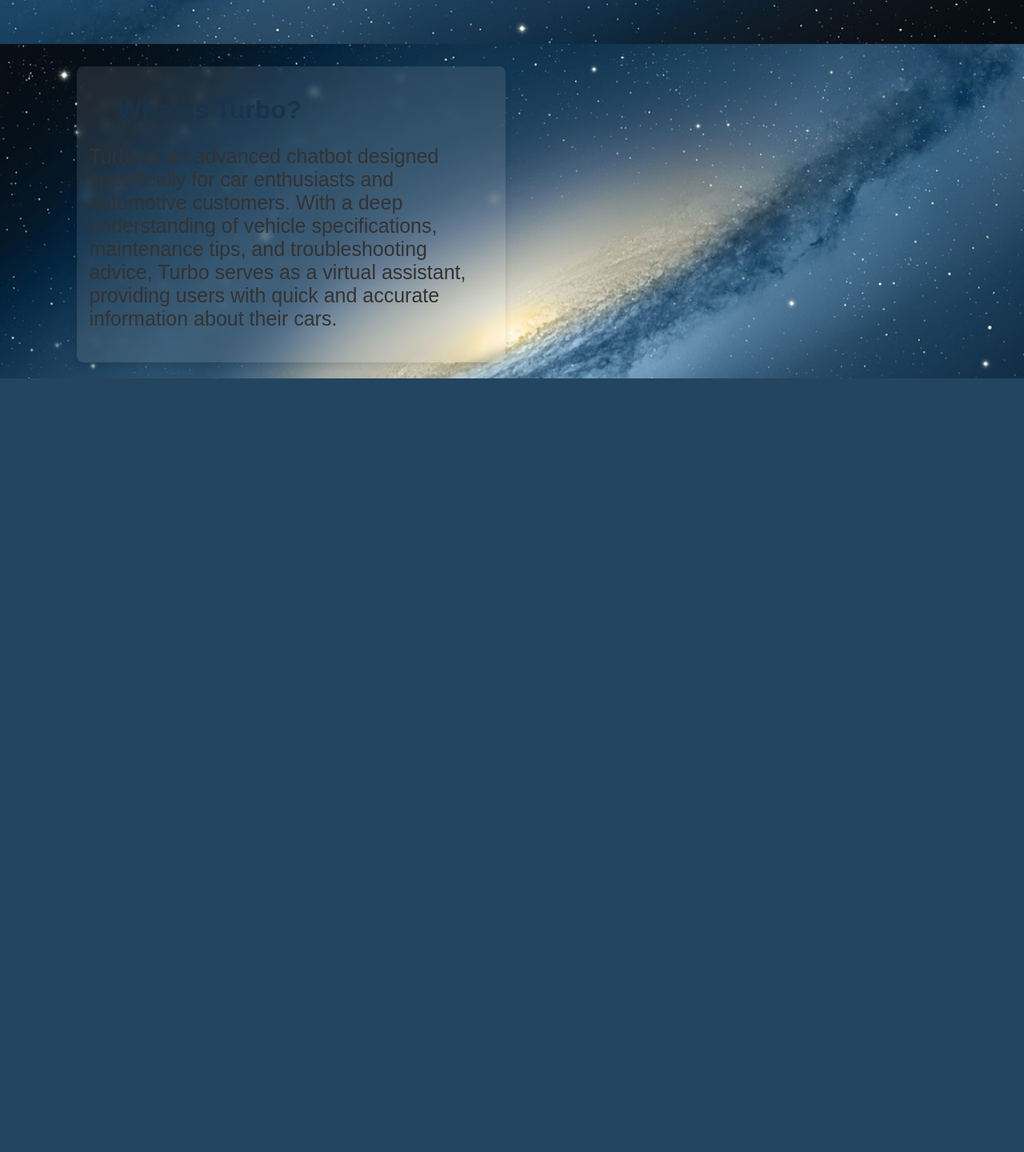
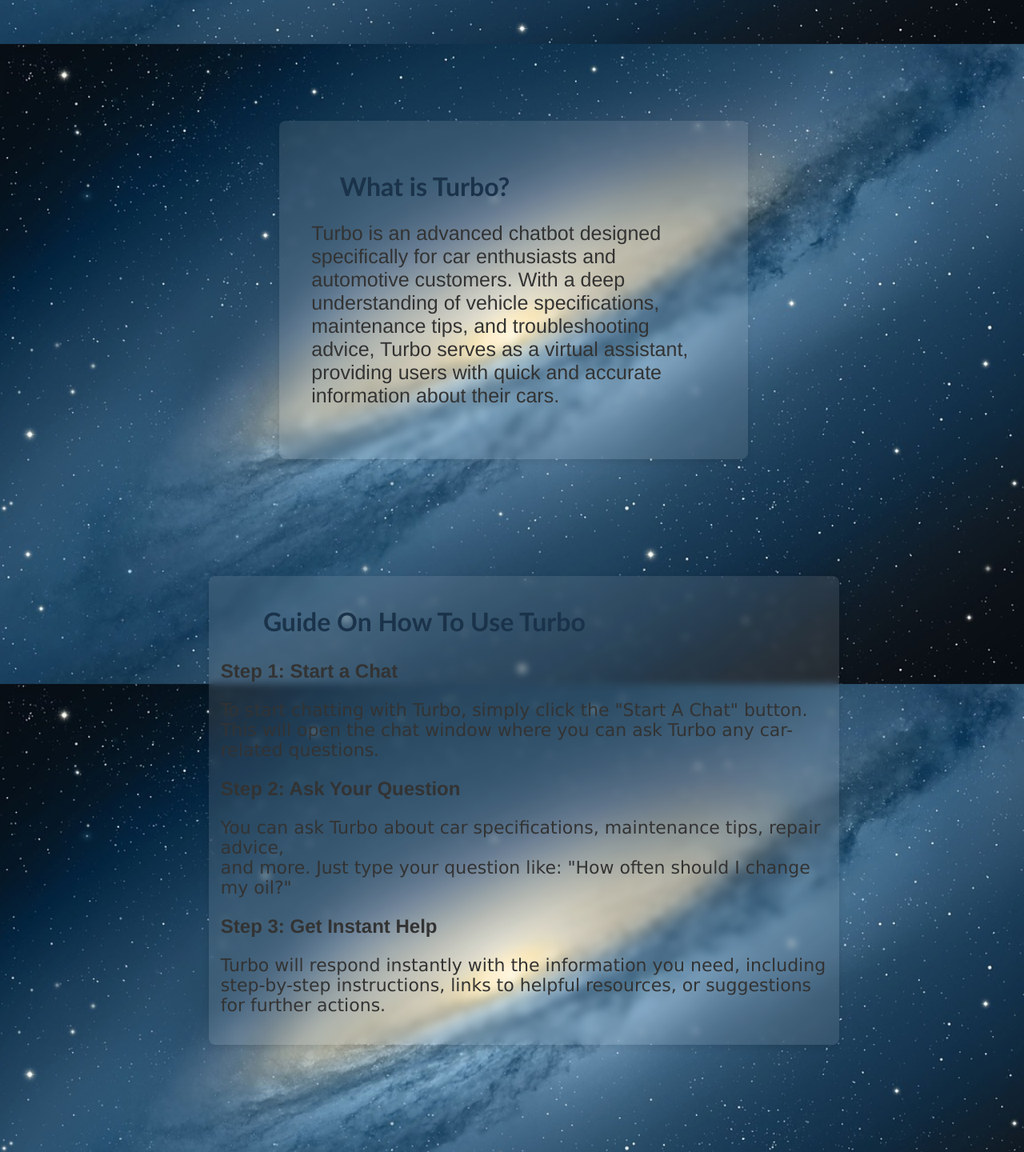
Before and after one commit to Suee18/backends____, a PHP site: page /app/views/user/chatbot_mainPage.php in a window 1280 px wide. Shown: the part 745-2185 px from the top of the page at 80% size. Before the commit the page ends 1218 px from the top, so only its background shows below. Run offline with PHP 8.4, Linux system fonts and the light colour scheme; some libraries are stand-ins or nearby versions.

Commit message:
chatbot main page design and redirecting to the chat page

```diff
--- a/app/views/user/chatbot_mainPage.php
+++ b/app/views/user/chatbot_mainPage.php
@@ -15,7 +15,7 @@
 <nav>
         <div class="nav-content">
             <div class="toggle-btn">
-            <i class="fa-solid fa-user"></i>
+            <i class=" fa-solid fa-user"></i>
             </div>
             <span style="--i:4;">
                 <a href="#"><i class="fa-solid fa-right-from-bracket"></i></a>
@@ -44,23 +44,44 @@
     </div>  -->
 
 <!-- Top of the Page -->
+
 <div class="first-part">
-        <img id="chatbot" class="chatbot" src="../../../public_html/media/chatbot2.png" alt="Chatbot Icon">
+<img id="chatbot" class="chatbot" src="../../../public_html/media/animated-robot.gif">
+        <!-- <img id="chatbot" class="chatbot" src="../../../public_html/media/chatbot2.png" alt="Chatbot Icon"> -->
         <p id="qoute" class="qoute">Turbo here! Let's shift gears and get your<br> questions answered in a flash!</p>
-        <button id="chat-btn" class="chat-btn">Start A Chat</button>
+        <button id="chat-btn" class="chat-btn" onclick="window.location.href='chat_page.php'">Start A Chat</button>
+
     </div>
 
 
-<!-- Second part -->
+<!-- Info About Turbo Section -->
  <div class="second-part">
- <div class="card">
+ <div class="card-1">
     <h1 class="turbo-question">What is Turbo?</h1>
     <p class="turbo-description">Turbo is an advanced chatbot designed specifically for car enthusiasts and automotive customers.
      With a deep understanding of vehicle specifications,<br> maintenance tips, and troubleshooting advice,
      Turbo serves as a virtual assistant, providing users with quick and accurate information about their cars.</p>
 </div>
+
+
 </div>
 
+<!-- Guidance Section -->
+<div class="third-part">
+<div class="card-2">
+<h1 class="guidance">Guide On How To Use Turbo</h1>
+
+<h2 class="steps">Step 1: Start a Chat</h2>
+<p class="step-description">To start chatting with Turbo, simply click the "Start A Chat" button.
+    <br> This will open the chat window where you can ask Turbo any car-related questions.</p>
+
+    <h2 class="steps">Step 2: Ask Your Question</h2>
+    <p class="step-description">You can ask Turbo about car specifications, maintenance tips, repair advice,<br> and more. Just type your question like: "How often should I change my oil?"</p>
+
+<h2 class="steps">Step 3: Get Instant Help</h2>
+<p class="step-description">Turbo will respond instantly with the information you need, including step-by-step instructions, links to helpful resources, or suggestions for further actions.</p>
+</div>
+</div>
 
 </body>
 </html>
--- a/public_html/css/chatbot_Main.css
+++ b/public_html/css/chatbot_Main.css
@@ -142,12 +153,18 @@ nav.open .nav-content span {
 }
 
 /*====Turbo's Info===*/
-.card {
+.second-part {
+    display: flex;
+    overflow: hidden;
+}
+
+.card-1 {
     border-radius: 8px;
     box-shadow: 0 4px 8px rgba(0, 0, 0, 0.1);
     margin: 20px;
-    margin-left: 7%;
-    padding: 15px;
+    margin-left: 27%;
+    margin-top: 7%;
+    padding: 40px;
     transition: all 0.6s;
     background-color: rgba(255, 255, 255, 0.1);
     backdrop-filter: blur(5px);
@@ -155,11 +172,52 @@ nav.open .nav-content span {
     height: 28%;
 }
 
-.turbo-question{
+.turbo-question {
     color: var(--navy);
     padding-left: 7%;
+    font-family: 'Gill Sans', 'Gill Sans MT', Calibri, 'Trebuchet MS', sans-serif;
 }
 
-.turbo-description{
-    font-size:25px;
+.turbo-description {
+    font-size: 25px;
+    font-family:'Franklin Gothic Medium', 'Arial Narrow', Arial, sans-serif;
 }
+
+/*====Guidance Part====*/
+
+.third-part {
+    display: flex;
+    overflow: hidden;
+}
+
+.card-2 {
+    border-radius: 8px;
+    box-shadow: 0 4px 8px rgba(0, 0, 0, 0.1);
+    margin-top: 10%;
+    margin-left: 20%;
+    margin-bottom: 10%;
+    padding: 15px;
+    transition: all 0.6s;
+    background-color: rgba(255, 255, 255, 0.1);
+    backdrop-filter: blur(5px);
+    width: 60%;
+    height: 28%;
+
+
+}
+
+.guidance {
+    font-family: 'Gill Sans', 'Gill Sans MT', Calibri, 'Trebuchet MS', sans-serif;
+    color: var(--navy);
+    padding-left: 7%;
+    padding-bottom: 1%;
+}
+
+.steps{
+    font-family:'Franklin Gothic Medium', 'Arial Narrow', Arial, sans-serif;
+}
+
+.step-description{
+    font-family:'Lucida Sans', 'Lucida Sans Regular', 'Lucida Grande', 'Lucida Sans Unicode', Geneva, Verdana, sans-serif;
+    font-size: 22px;
+}
```
Also changed, not shown: other parts of public_html/css/chatbot_Main.css (+23 -12 lines), app/views/user/chat_page.php (added, +12 -0 lines), public_html/css/chat_page.css (added, +9 -0 lines), 1 other file.
